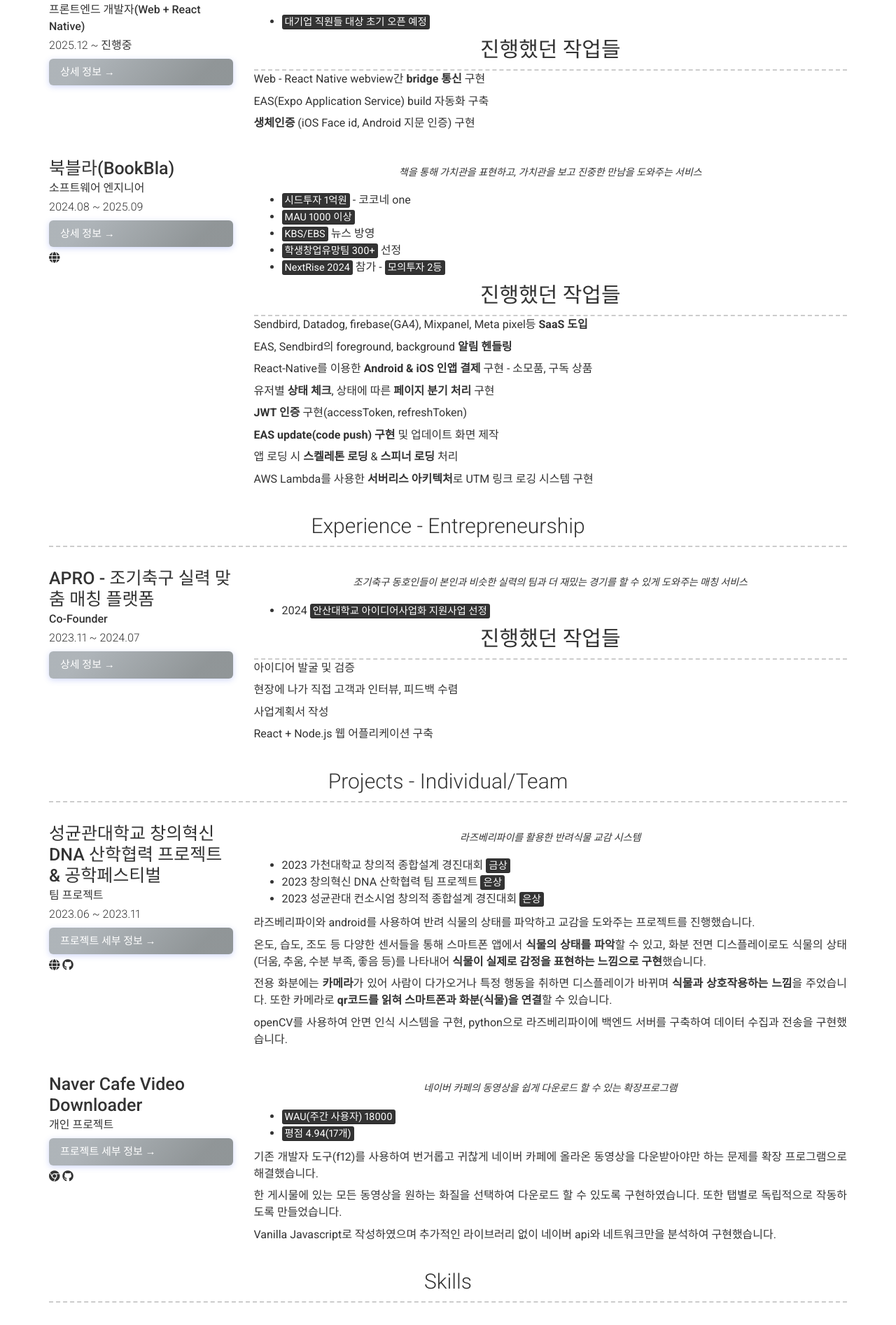
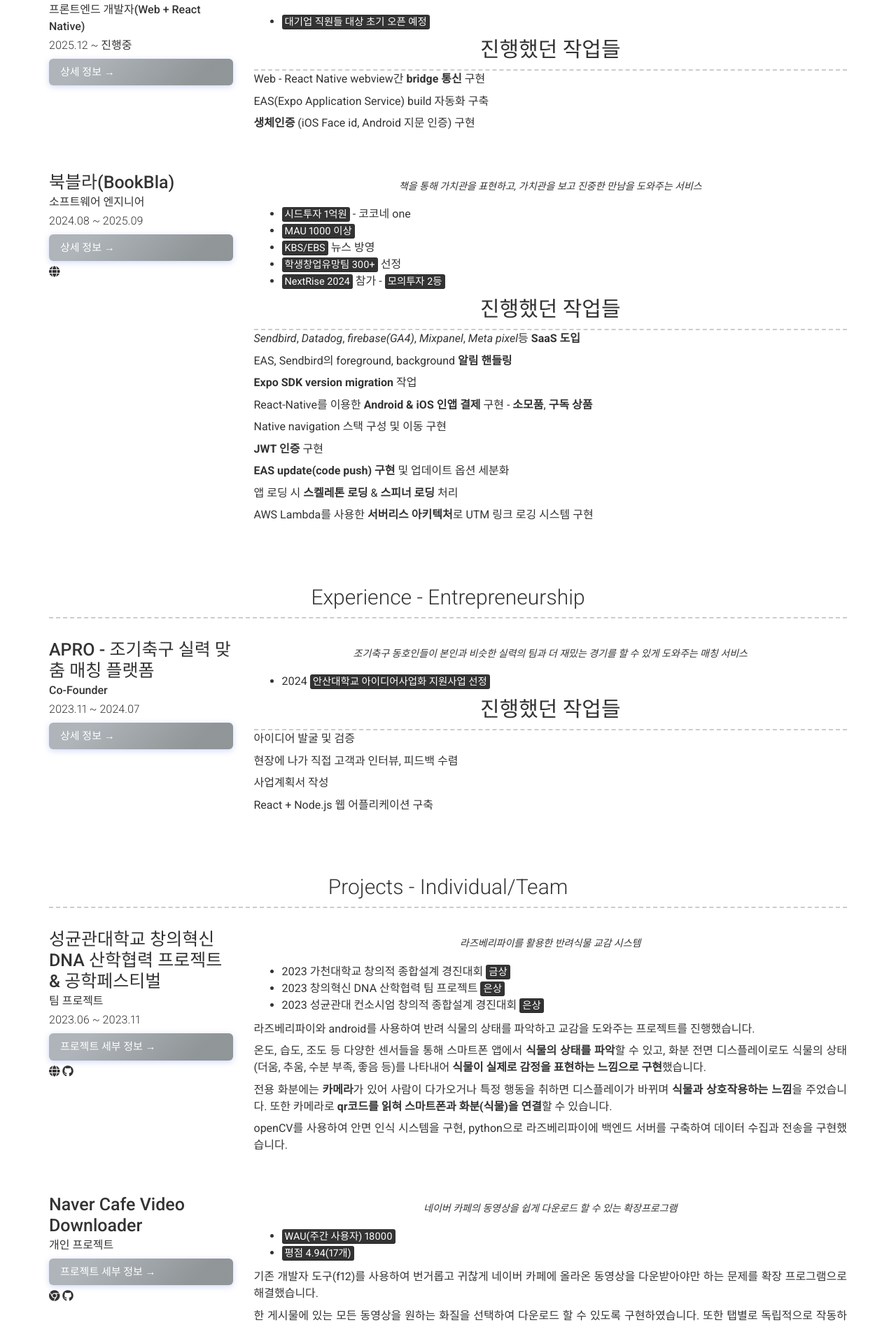
Before and after one commit to Hangyeol-SSeo/Hangyeol-SSeo.github.io, a Jekyll site: the page built from index.md, in a window 1280 px wide. Shown: the part 638-2532 px from the top of the page at 70% size. Built offline with Jekyll 4.4.1, drawn with Linux system fonts in a browser that asks for light colours; nearby versions of some CDN libraries.

Commit message:
메인 페이지 bookbla 이력 수정, layout margin-bottom 여백 추가

```diff
--- a/_config.yml
+++ b/_config.yml
@@ -105,17 +105,19 @@ content:
 
           ### 진행했던 작업들
 
-          Sendbird, Datadog, firebase(GA4), Mixpanel, Meta pixel등 **SaaS 도입**
+          *Sendbird*, *Datadog*, *firebase(GA4)*, *Mixpanel*, *Meta pixel*등 **SaaS 도입**
 
-          EAS, Sendbird의 foreground, background **알림 헨들링**
+          EAS, Sendbird의 foreground, background **알림 핸들링**
 
-          React-Native를 이용한 **Android & iOS 인앱 결제** 구현 - 소모품, 구독 상품
+          **Expo SDK version migration** 작업
 
-          유저별 **상태 체크**, 상태에 따른 **페이지 분기 처리** 구현
+          React-Native를 이용한 **Android & iOS 인앱 결제** 구현 - **소모품**, **구독 상품**
 
-          **JWT 인증** 구현(accessToken, refreshToken)
+          Native navigation 스택 구성 및 이동 구현
 
-          **EAS update(code push) 구현** 및 업데이트 화면 제작
+          **JWT 인증** 구현
+
+          **EAS update(code push) 구현** 및 업데이트 옵션 세분화
 
           앱 로딩 시 **스켈레톤 로딩** & **스피너 로딩** 처리
 
--- a/assets/main.scss
+++ b/assets/main.scss
@@ -33,3 +33,7 @@ a.link {
     justify-content: flex-start;
   }
 }
+
+.layout {
+  margin-bottom: 5rem;
+}
```
Also changed, not shown: 2 other files.
